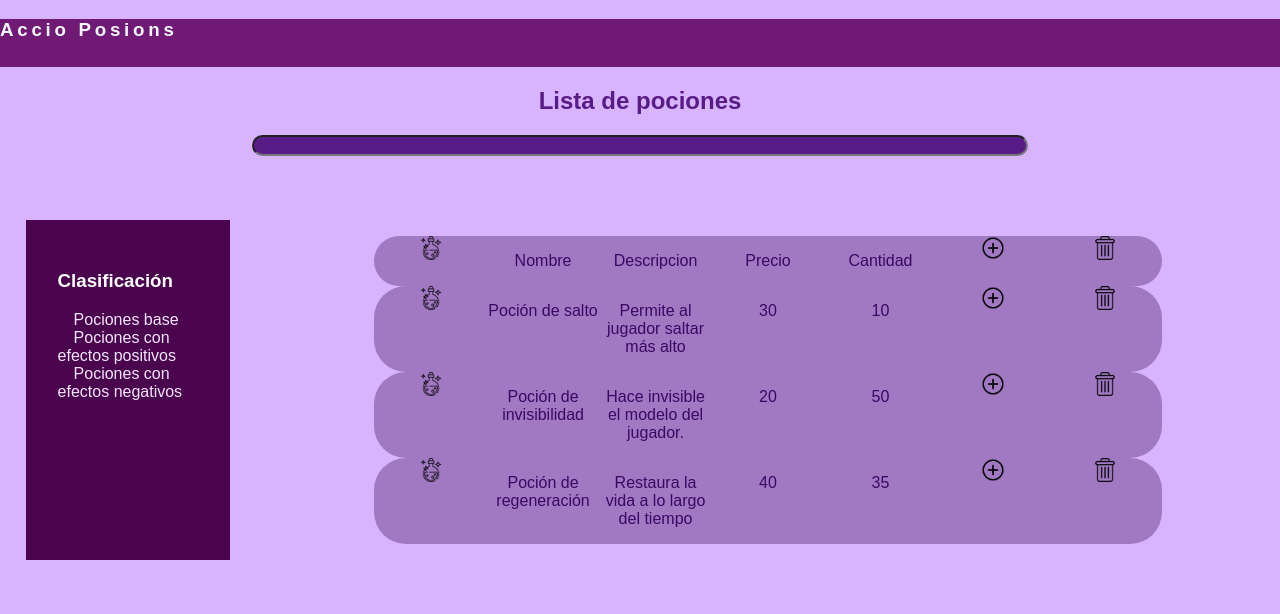
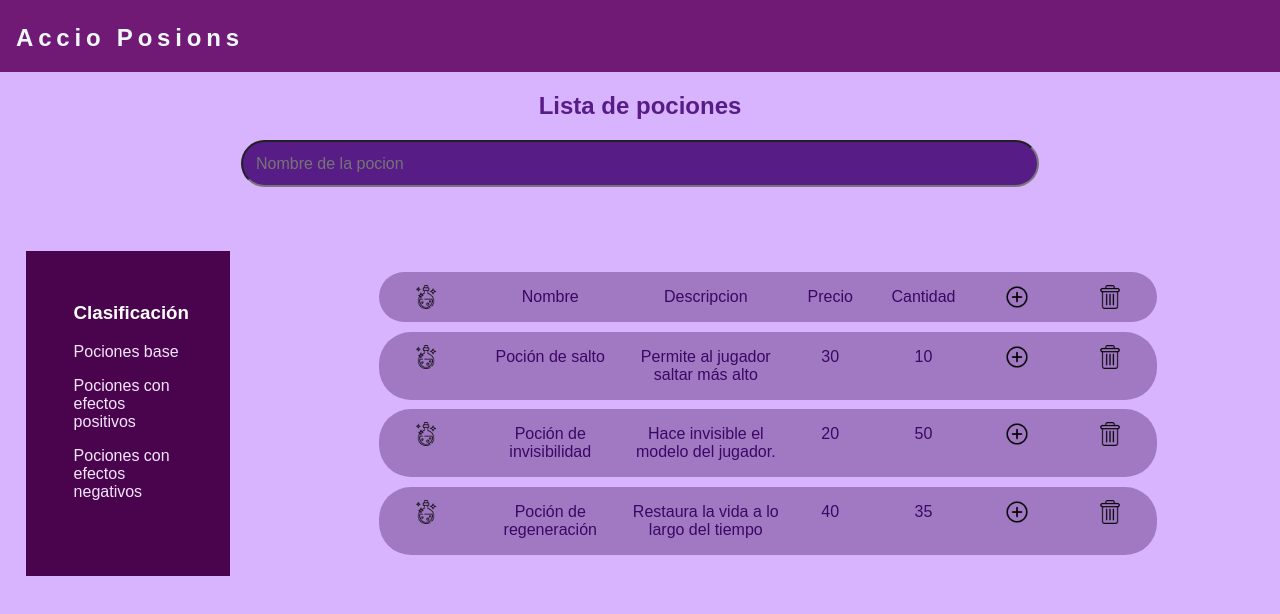
Before and after one commit to VJGuti/e-actividad-4.3-proyectoFinal, a website: page front_end/index.html in a window 1280 px wide. Drawn offline with Linux system fonts and the light colour scheme.

Commit message:
cambios estilos

```diff
--- a/front_end/index.html
+++ b/front_end/index.html
@@ -12,7 +12,7 @@
            </header>
     <section>
         <h2 >Lista de pociones</h2>
-        <input type="text" class="buscador">
+        <input type="text" class="buscador" placeholder="Nombre de la pocion">
         <div class="contenido">
             <nav>
                 <h3>Clasificación</h3>
--- a/front_end/styles.css
+++ b/front_end/styles.css
@@ -11,10 +11,15 @@ header{
     width: 100%;
     height: 3em;
     background: #701A75 ;
+    margin-top: 0;
+    padding-top: 1.5rem;
 }
 .titulo{
     color: aliceblue;
+    font-size: 1.5rem;
     letter-spacing: 0.2em;
+    margin-left: 1rem;
+    margin-top: 0;
 }
 
 /*Buscador de pociones*/
@@ -24,7 +29,8 @@ header{
     margin: auto;
     border-radius: 2rem;
     width: 60%;
-
+    padding: 0.8rem;
+    font-size: 1rem;
 }
 h2{
     color: #581C87;
@@ -48,11 +54,13 @@ nav{
 }
 nav h3{
     color: #fff;
+    margin-left: 1rem;
 }
 nav a{
     margin: 1em;
     text-decoration: none;
     color: rgb(244, 230, 253);
+    display: block;
 }
 
 
@@ -67,8 +75,9 @@ nav a{
     background: #A179C3;
     color:#3B0764 ;
     display: grid;
-    grid-template-columns: repeat(7, 1fr);
+    grid-template-columns: 12% 20% 20% 12% 12% 12% 12%;
     border-radius: 2rem;
+    margin: 0.3rem;
 
 }
 .producto p{
@@ -81,5 +90,5 @@ nav a{
 .agregar , .eliminar, .imgPocion{
     width: 1.5em;
     align-items: center;
-    margin: auto;
+    margin-top: 0.8rem;
 }
```
